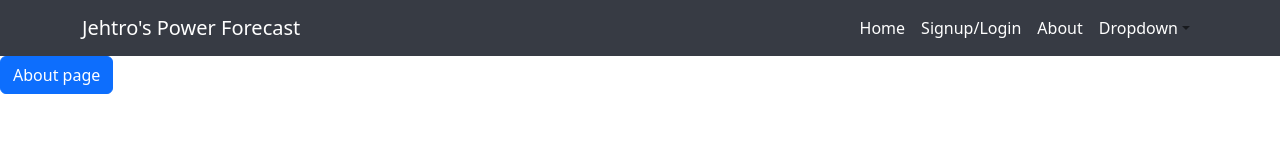
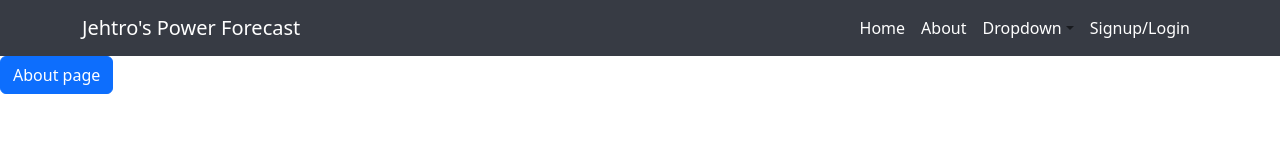
Before and after one commit to chloeyeo/AeroPowerPro-Renewable-Power-Forecasts, a React (Create React App) app: page /about in a window 1280 px wide. Shown: the top 160 px of the page. Built offline with nearby package versions, Linux system fonts and the light colour scheme.

Commit message:
Changed order of navbar elements: signup/login is now the last option https://stgit.dcs.gla.ac.uk/team-project-h/2022/sh33/sh33-main/-/issues/71

```diff
--- a/src/components/navbar/NavBar.js
+++ b/src/components/navbar/NavBar.js
@@ -19,9 +19,6 @@ function NavBar() {
               <Nav.Link href="/" style={{ color: "white" }}>
                 Home
               </Nav.Link>
-              <Nav.Link href="/signup" style={{ color: "white" }}>
-                Signup/Login
-              </Nav.Link>
               <Nav.Link href="/about" style={{ color: "white" }}>
                 About
               </Nav.Link>
@@ -41,6 +38,9 @@ function NavBar() {
                   Separated link
                 </NavDropdown.Item>
               </NavDropdown>
+              <Nav.Link href="/signup" style={{ color: "white" }}>
+                Signup/Login
+              </Nav.Link>
             </Nav>
           </Navbar.Collapse>
         </div>
```
